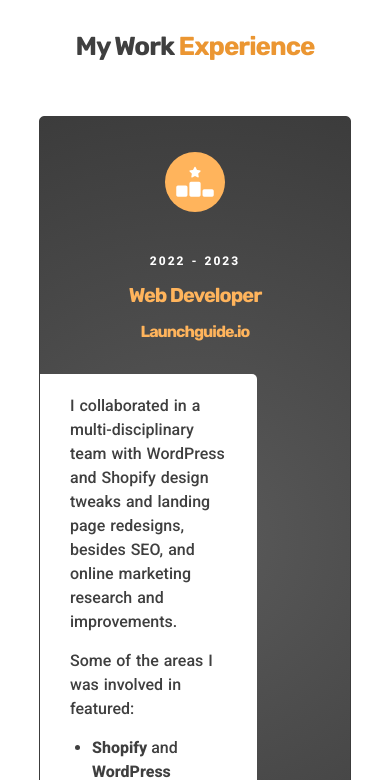
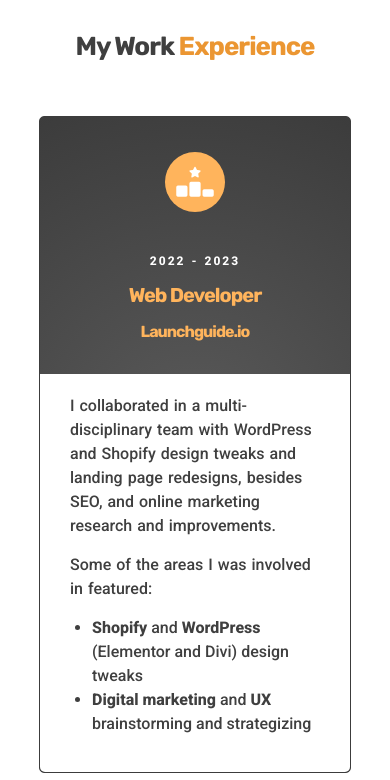
Before and after one commit to ElyRod85/ElyPortfolio, a plain HTML site: page experience.html in a window 390 px wide. Shown: the part 64-844 px from the top of the page. Drawn offline with nearby package versions, Linux system fonts and the light colour scheme.

Commit message:
Add files via upload

```diff
--- a/styles/style.scss
+++ b/styles/style.scss
@@ -547,12 +547,14 @@ main .education-container .courses { width: 49%; padding: 0;
 @media(max-width: 768px) {
     #experience .zigzag { width: 80%;
         .zigtitles { width: 100%; order: 1; }
-        .leftzig { flex-flow: column wrap; justify-content: center; align-items: center; align-content: center; gap: 0; }
-        .zigdesc { order: 2; width: 100%; align-self: center; border-radius: 0 0 5px 5px; }
+        .leftzig { flex-flow: column wrap; justify-content: center; align-items: center; align-content: center; gap: 0;
+            .zigdesc { width: 100%; align-self: center; border-radius: 0 0 5px 5px; order: 2; }
+        }
+        .rightzig {
+            .zigdesc { width: 100%; align-self: center; border-radius: 0 0 5px 5px; order: 2; }
+        }
     }
 }
-
-
 
 
 
```
Also changed, not shown: styles/style.css, 1 other file.
